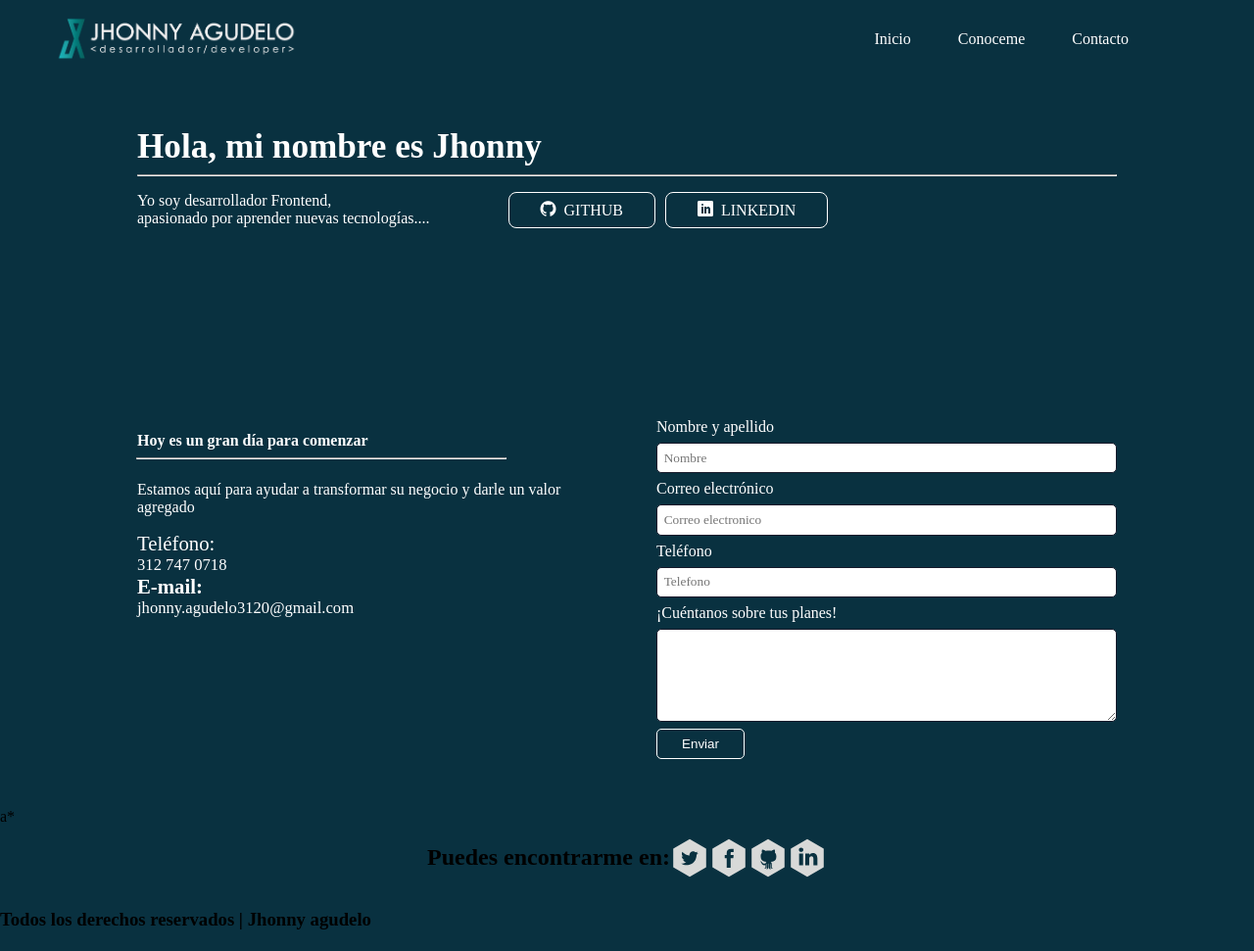
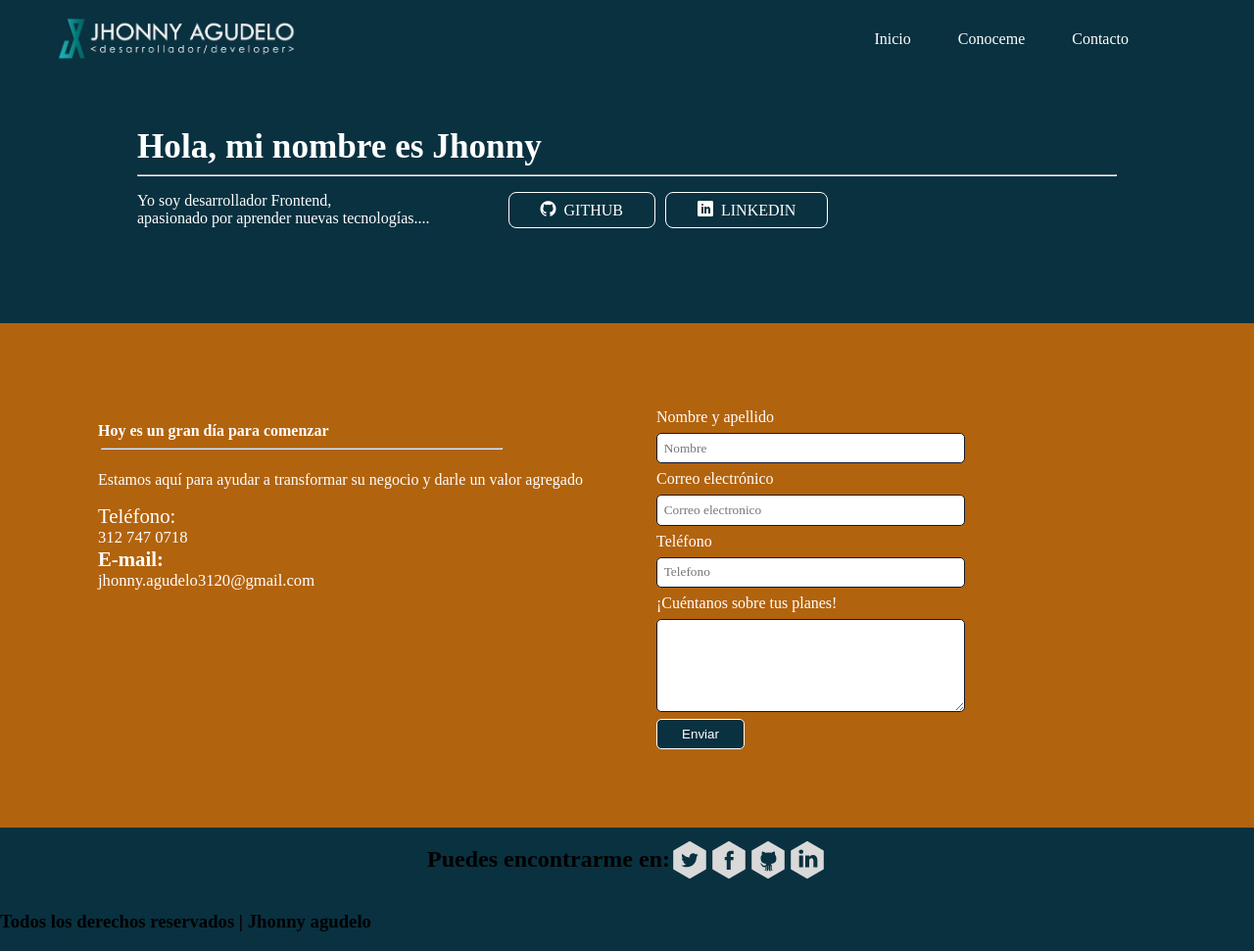
Before and after one commit to jhonnyagudelo/Proyecto-Personal, a website: page index.html in a window 1280 px wide. Shown: the whole page at 98% size. Before the commit the page ends 950 px from the top, so only its background shows below. Drawn offline with Linux system fonts and the light colour scheme; files whose address does not match are found by name; a web font is replaced by a local one.

Commit message:
combinacion de colores

```diff
--- a/index.html
+++ b/index.html
@@ -22,8 +22,8 @@
 				</ul>
 			</nav>
 	</header>
-	<section class="primary u-wrapper">
-		<article class="conoceme">
+	<section class="primary">
+		<article class="conoceme u-wrapper">
 			<h1 class="conoceme-i"><span>Hola, mi nombre es Jhonny</span></h1>
 				<hr>
 			<p class="conoceme-item">
@@ -74,7 +74,6 @@
 	</section>
 	<footer class="footer">
 		<div class="footer-item">
-			a*
 		</div>
 
 		<div class="redes-social">
--- a/src/css/style.css
+++ b/src/css/style.css
@@ -93,8 +93,9 @@ body{
 }
 
 .conoceme{
+
   color:var(--lightColor);
-  height: 340px;
+  height: 250px;
   position: relative;
   top:50px;
 }
@@ -132,6 +133,10 @@ body{
   grid-template-rows:1fr;
   grid-template-areas:"origin form";
   grid-gap: 60px;
+  background:var(--fondoComplement);
+
+  position: relative;
+  padding: 80px 100px;
 }
 
 .origin{
@@ -156,7 +161,7 @@ body{
 }
 
 .input{
-
+  width: 300px;
   border: 1px solid var(--darkColor);
   font-family: 'Montserrat', system-iu;
   border-radius: 5px;
@@ -176,6 +181,7 @@ body{
   position: relative;
   right: 47px;
   width: 80%;
+  color:var(--lightColor);
 }
 
 .btn{
@@ -205,15 +211,11 @@ body{
  }
 }
 
-.footer{
-  top: 50px;
-  position: relative;
-}
 
 .redes-social{
   display:flex;
   justify-content: center;
-  /*flex-direction: column;*/
+
   text-decoration: none;
   & img{
     width: 40px;
--- a/src/css/var.css
+++ b/src/css/var.css
@@ -9,7 +9,7 @@
   --greenLogo:#007474;
   --fondoColor:#2E56EAA3;
   --fondoColor1:#093140;
-  --fondoComplement: #FFA13C;
+  --fondoComplement: #B2630D;
   --twoColor: linear-gradient(to right top, rgba(21,25,42, 0.8), rgba(102, 107, 127, 0.8));
 
 
```
Also changed, not shown: dist/css/style.css.
